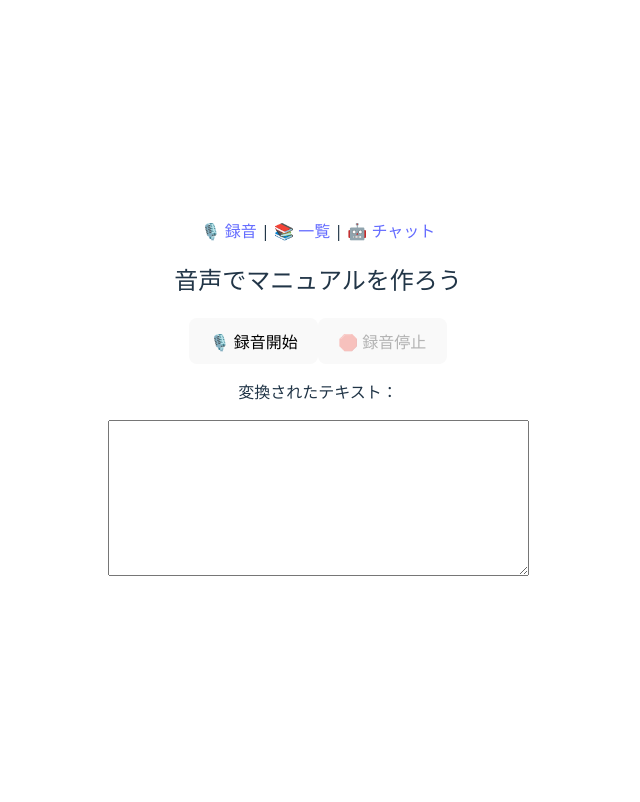
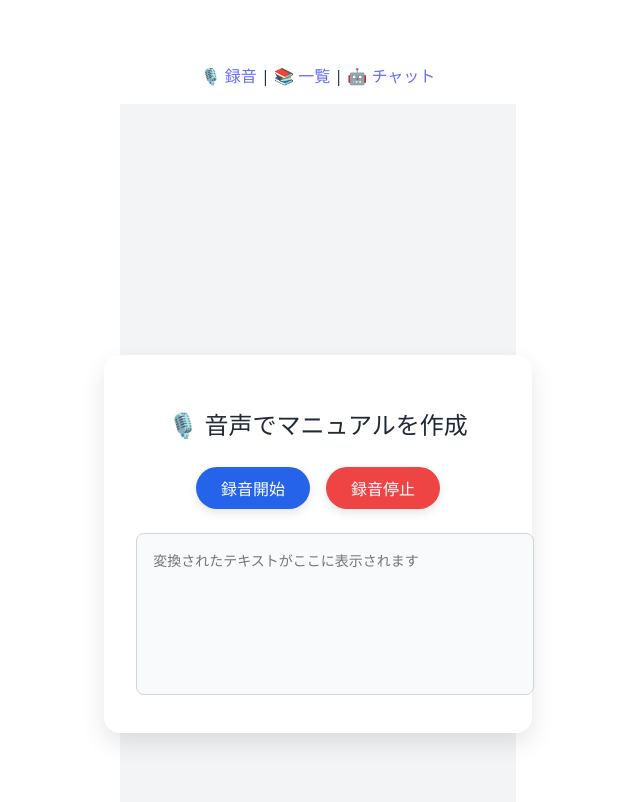
Before and after one commit to takei-works/manual-generator, a Vue app: page / in a window 1280 px wide. Shown: the top 802 px of the page, without its empty margins (322-962 px from the left). Built offline with nearby package versions, Linux system fonts and the light colour scheme.

Commit message:
Recorder.vueのUI改善

```diff
--- /dev/null
+++ b/src/components/Recorder.css
@@ -0,0 +1,85 @@
+.recorder-container {
+    display: flex;
+    flex-direction: column;
+    align-items: center;
+    justify-content: center;
+    min-height: 100vh;
+    background-color: #f3f4f6; /* Tailwind: bg-gray-100 */
+    padding: 2.5rem 1rem;
+  }
+
+  .recorder-card {
+    background-color: #ffffff;
+    border-radius: 1rem;
+    box-shadow: 0 10px 25px rgba(0, 0, 0, 0.1);
+    padding: 2rem;
+    width: 100%;
+    max-width: 36rem;
+  }
+
+  .recorder-heading {
+    font-size: 1.5rem;
+    font-weight: 600;
+    color: #1f2937; /* Tailwind: text-gray-800 */
+    margin-bottom: 1.5rem;
+    text-align: center;
+  }
+
+  .recorder-buttons {
+    display: flex;
+    justify-content: center;
+    gap: 1rem;
+    margin-bottom: 1.5rem;
+  }
+
+  .btn-record,
+  .btn-stop {
+    padding: 0.5rem 1.5rem;
+    border-radius: 9999px;
+    color: white;
+    font-weight: 500;
+    box-shadow: 0 4px 10px rgba(0, 0, 0, 0.1);
+    transition: background-color 0.3s ease;
+  }
+
+  .btn-record {
+    background-color: #2563eb;
+  }
+
+  .btn-record:hover {
+    background-color: #1d4ed8;
+  }
+
+  .btn-stop {
+    background-color: #ef4444;
+  }
+
+  .btn-stop:hover {
+    background-color: #dc2626;
+  }
+
+  .loading-text,
+  .error-text {
+    text-align: center;
+    font-size: 0.875rem;
+    margin-bottom: 1rem;
+  }
+
+  .loading-text {
+    color: #2563eb;
+  }
+
+  .error-text {
+    color: #ef4444;
+  }
+
+  .result-area {
+    width: 100%;
+    border: 1px solid #d1d5db;
+    border-radius: 0.5rem;
+    padding: 1rem;
+    background-color: #f9fafb;
+    resize: none;
+    font-size: 0.875rem;
+    color: #374151;
+  }
--- a/src/components/Recorder.vue
+++ b/src/components/Recorder.vue
@@ -1,18 +1,47 @@
 <template>
-    <div>
-      <h2>音声でマニュアルを作ろう</h2>
-      <button @click="startRecording" :disabled="isRecording">🎙️ 録音開始</button>
-      <button @click="stopRecording" :disabled="!isRecording">🛑 録音停止</button>
-      <p>変換されたテキスト：</p>
-      <textarea v-model="resultText" rows="10" cols="50" readonly />
+  <div class="recorder-container">
+    <div class="recorder-card">
+      <h2 class="recorder-heading">🎙️ 音声でマニュアルを作成</h2>
 
-      <p v-if="isLoading">⏳ AIが文字起こし中です...</p>
-      <p v-if="error" style="color: red;">⚠️ エラー: {{ error }}</p>
+      <div class="recorder-buttons">
+        <button
+          @click="startRecording"
+          :disabled="isRecording"
+          class="btn-record"
+        >
+          録音開始
+        </button>
+        <button
+          @click="stopRecording"
+          :disabled="!isRecording"
+          class="btn-stop"
+        >
+          録音停止
+        </button>
+      </div>
+
+      <div v-if="isLoading" class="loading-text">
+        ⏳ AIが文字起こし中です...
+      </div>
+
+      <div v-if="error" class="error-text">
+        ⚠️ エラー: {{ error }}
+      </div>
+
+      <textarea
+        v-model="resultText"
+        rows="8"
+        readonly
+        class="result-area"
+        placeholder="変換されたテキストがここに表示されます"
+      />
+    </div>
   </div>
 </template>
 
 <script setup>
 import { ref } from 'vue'
+import './Recorder.css'
 
 let mediaRecorder = null
 const audioChunks = []
@@ -35,20 +64,13 @@
       isLoading.value = true
       error.value = ''
       const audioBlob = new Blob(audioChunks, { type: 'audio/webm' })
-        console.log('📦 Blob サイズ:', audioBlob.size)
-        console.log('📦 Blob タイプ:', audioBlob.type)
-
       const formData = new FormData()
       formData.append('audio', audioBlob, 'voice.webm')
-        console.log('🚀 APIに送信開始')
 
       try {
         const response = await fetch('http://150.91.166.122:3001/api/transcribe', {
           method: 'POST',
-            body: formData,
-            headers: {
-                // multipart/form-dataは boundary付きになるため、明示指定しない！
-            }
+          body: formData
         })
 
         if (!response.ok) throw new Error('API通信エラー')
@@ -56,10 +78,8 @@
         const data = await response.json()
         resultText.value = data.text
 
-          // 自動タイトル生成（最初の1行 or 10文字）
         const autoTitle = data.text.split('\n')[0].slice(0, 20) || '無題マニュアル'
 
-          // DBに保存（POST）
         await fetch('http://150.91.166.122:3001/api/manuals', {
           method: 'POST',
           headers: {
@@ -70,7 +90,6 @@
             text: data.text
           })
         })
-
       } catch (err) {
         error.value = err.message
       } finally {
```
Also changed, not shown: 1 other file (tests, documents, lock files or other folders). Lines whose indentation alone changed are shown as unchanged.
